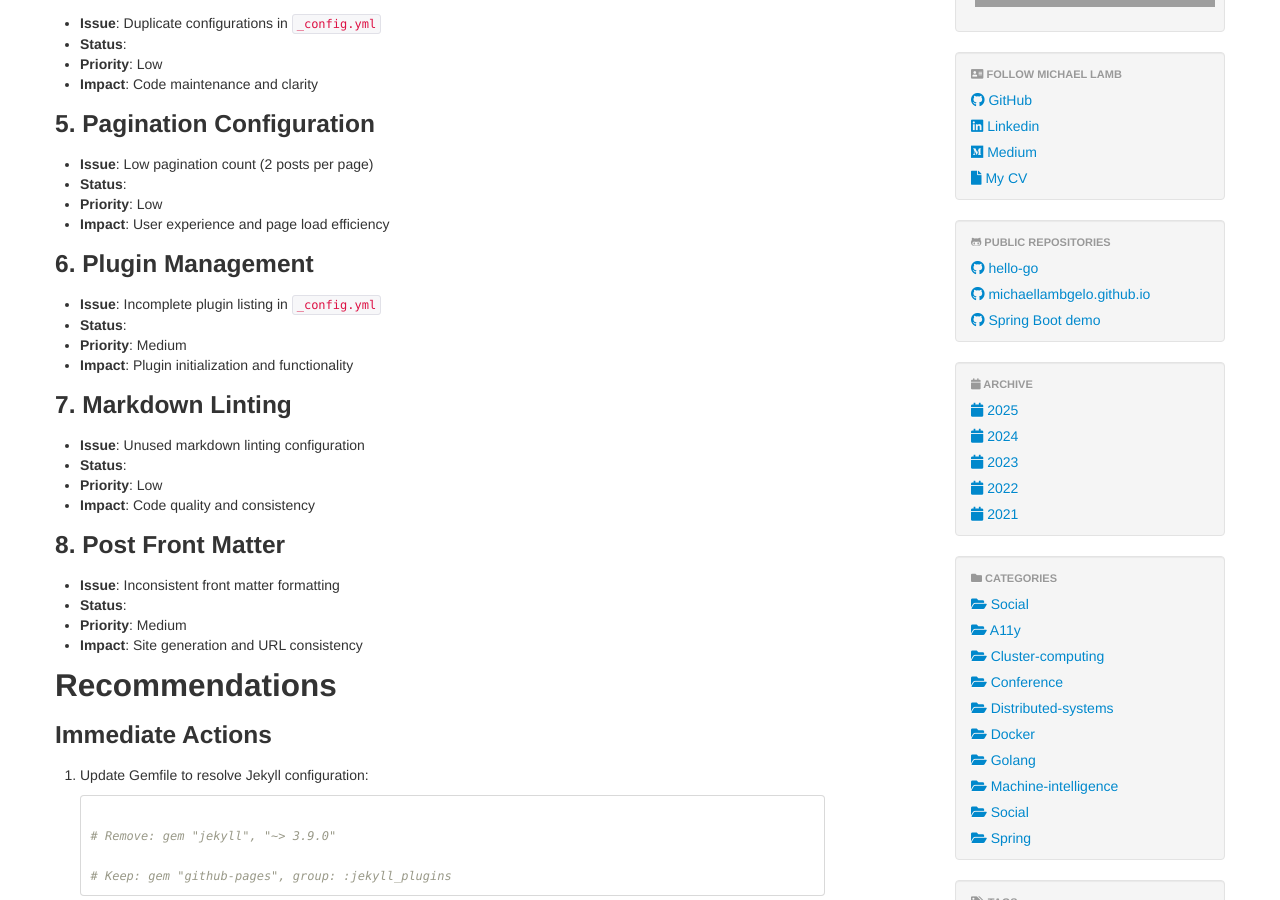
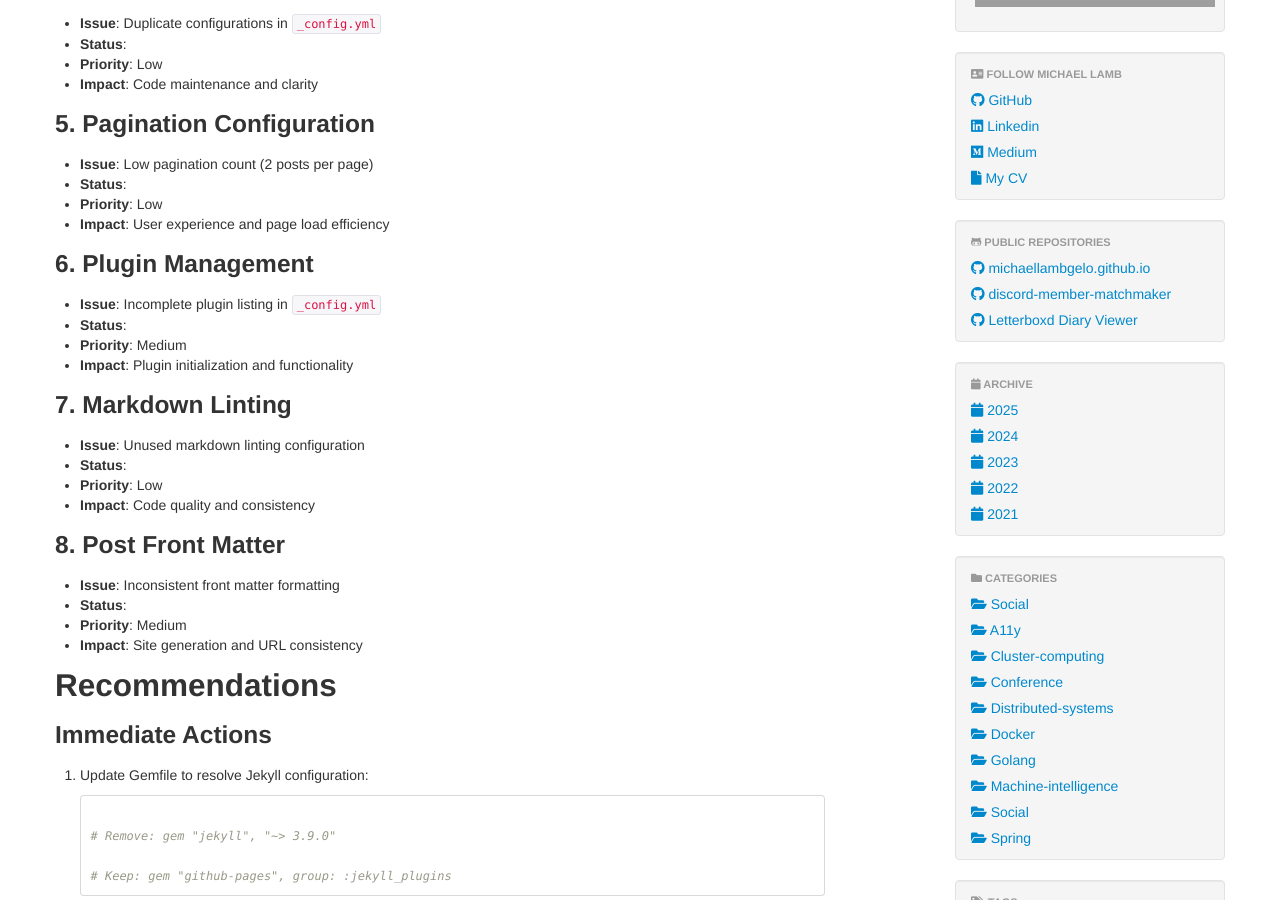
Before and after one commit to michaellambgelo/michaellambgelo.github.io, a Jekyll site: the page built from MAINTENANCE.md, in a window 1280 px wide and 900 px high, scrolled down 790 px. Built offline with Jekyll 4.4.1, drawn with Linux system fonts in a browser that asks for light colours; our own code applies the rules of GitHub Pages for plain Markdown files; grey boxes are pictures that could not be loaded.

Commit message:
Update _config.yml

```diff
--- a/_config.yml
+++ b/_config.yml
@@ -349,14 +349,14 @@ github_projects:
   header: Public Repositories
   projects:
     - project:
-      name: hello-go
-      url: https://github.com/michaellambgelo/hello-go
-    - project:
       name: michaellambgelo.github.io
       url: https://github.com/michaellambgelo/michaellambgelo.github.io
     - project:
-      name: Spring Boot demo
-      url: https://github.com/michaellambgelo/demo
+      name: discord-member-matchmaker
+      url: https://github.com/michaellambgelo/hello-go
+    - project:
+      name: Letterboxd Diary Viewer
+      url: https://michaellamb.dev/letterboxd-viewer/
 
 # These are links to other websites outside of the blog that are not part of
 # the social links or github projects. Although they could be either of those
```
